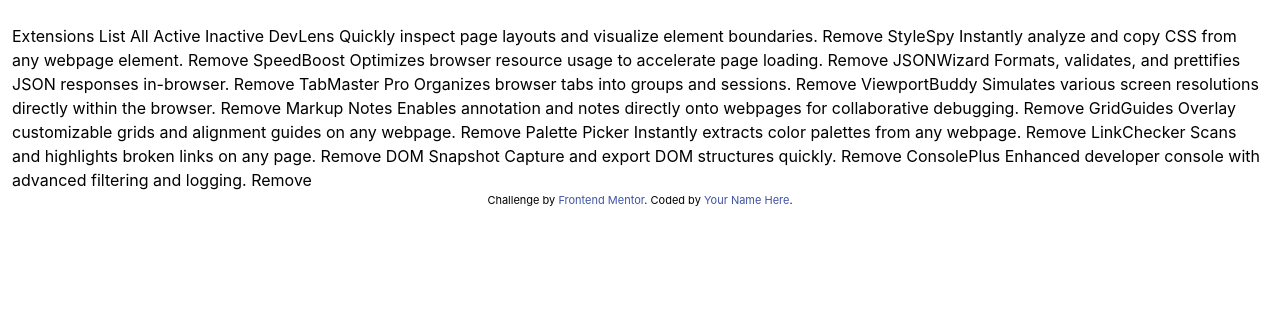
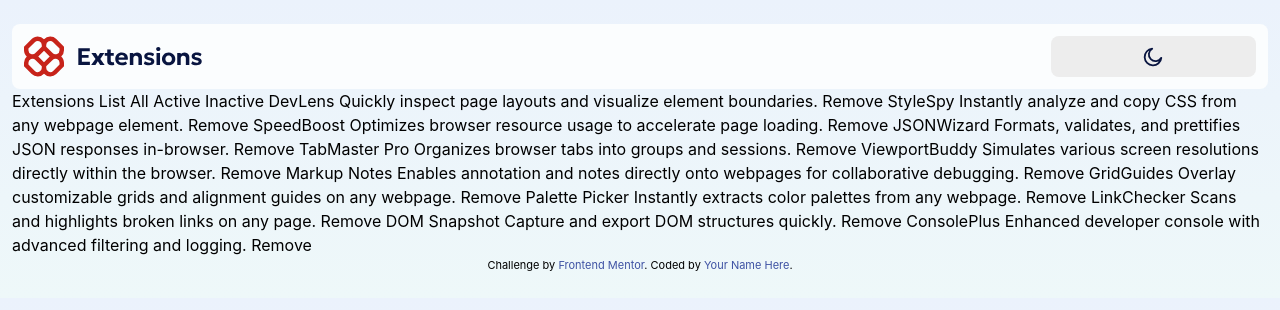
Before and after one commit to rineliniguezsosa/browser-extension-manager, a website built with Vite: page index.html in a window 1280 px wide. Built offline with nearby package versions, Linux system fonts and the light colour scheme.

Commit message:
[FEAT] Multiples cambios en el archivo index.html
- estableciendo padding al contenedor principal padding en x de 3 y padding en y de 6 y color de background a light
- estableciendo el contendor secundario div con un border radius, color de background, usando display flex para establecer los elementos hijos
- estableciendo el 3er contenedor hijo con la imagen de logo
- estableciendo el 4to contenedor hijo el cual tiene el logotipo del tema

```diff
--- a/index.html
+++ b/index.html
@@ -14,7 +14,17 @@
         .attribution a { color: hsl(228, 45%, 44%); }
      </style>
   </head>
-  <body class="px-3 py-6">
+  <body class="px-3 py-6 bg-gradient-light">
+
+    <div class="rounded-lg p-3 bg-Neutral-0  flex justify-between items-stretch">
+      <div class="max-w-full">
+        <img class="max-w-full h-auto text-Neutral-0" src="./src/assets/images/logo.svg" alt="Logo">
+      </div>
+
+      <div class="w-1/6 rounded-lg bg-Neutral-100 flex justify-center items-center">
+        <img class="w-5 h-5" src="./src/assets/images/icon-moon.svg" alt="Moon Icon">
+      </div>
+    </div>
     Extensions List
 
   All
```
